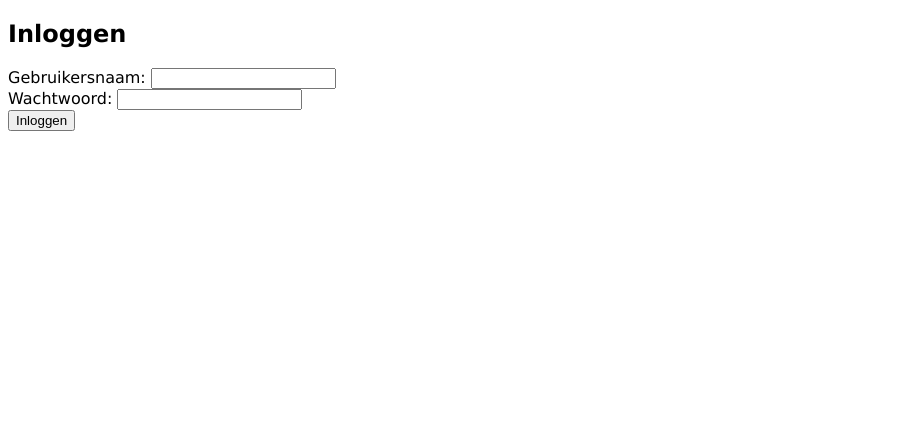
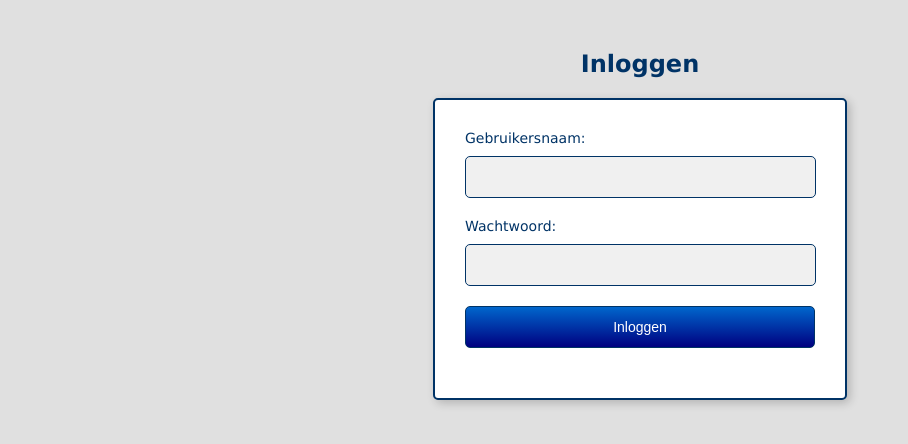
Before and after one commit to iteamgc/portal, a plain HTML site: page index.html in a window 1280 px wide. Shown: the whole page, without its empty margins (0-908 px from the left). Drawn offline with Linux system fonts and the light colour scheme.

Commit message:
stijl geüpdated met de index

```diff
--- a/style.css
+++ b/style.css
@@ -1,3 +1,71 @@
-body {
-  font-family: Verdana, sans-serif;
-}
+   body {
+            font-family: 'Verdana', sans-serif;
+            background-color: #e0e0e0;
+            color: #333;
+            margin: 0;
+            padding: 0;
+        }
+
+        h2 {
+            text-align: center;
+            color: #003366;
+            margin-top: 50px;
+            font-size: 24px;
+        }
+
+        .login-container {
+            width: 350px;
+            margin: 0 auto;
+            background-color: #ffffff;
+            padding: 30px;
+            border: 2px solid #003366;
+            border-radius: 5px;
+            box-shadow: 3px 3px 10px rgba(0, 0, 0, 0.2);
+            font-size: 14px;
+        }
+
+        label {
+            font-size: 14px;
+            display: block;
+            margin-bottom: 10px;
+            color: #003366;
+        }
+
+        input[type="text"],
+        input[type="password"] {
+            width: calc(100% - 25px);
+            padding: 12px;
+            margin-bottom: 20px;
+            border: 1px solid #003366;
+            border-radius: 5px;
+            font-size: 14px;
+            background-color: #f0f0f0;
+        }
+
+        button {
+            width: 100%;
+            padding: 12px;
+            background: linear-gradient(to bottom, #0066cc, #000080);
+            color: white;
+            border: 1px solid #003366;
+            border-radius: 5px;
+            font-size: 14px;
+            cursor: pointer;
+        }
+
+        button:hover {
+            background: linear-gradient(to bottom, #000081, #000080);
+        }
+
+        .announcement {
+            text-align: center;
+            color: green;
+            font-size: 18px;
+            font-weight: bold;
+            margin-top: 20px;
+        }
+
+        .error {
+            color: red;
+            text-align: center;
+        }
```
